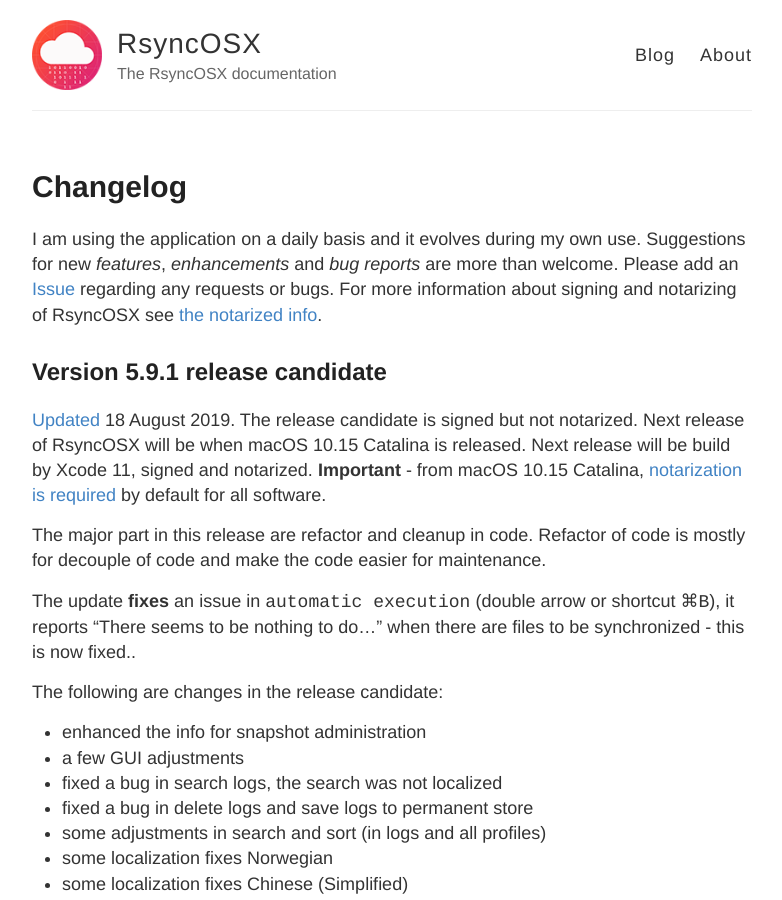
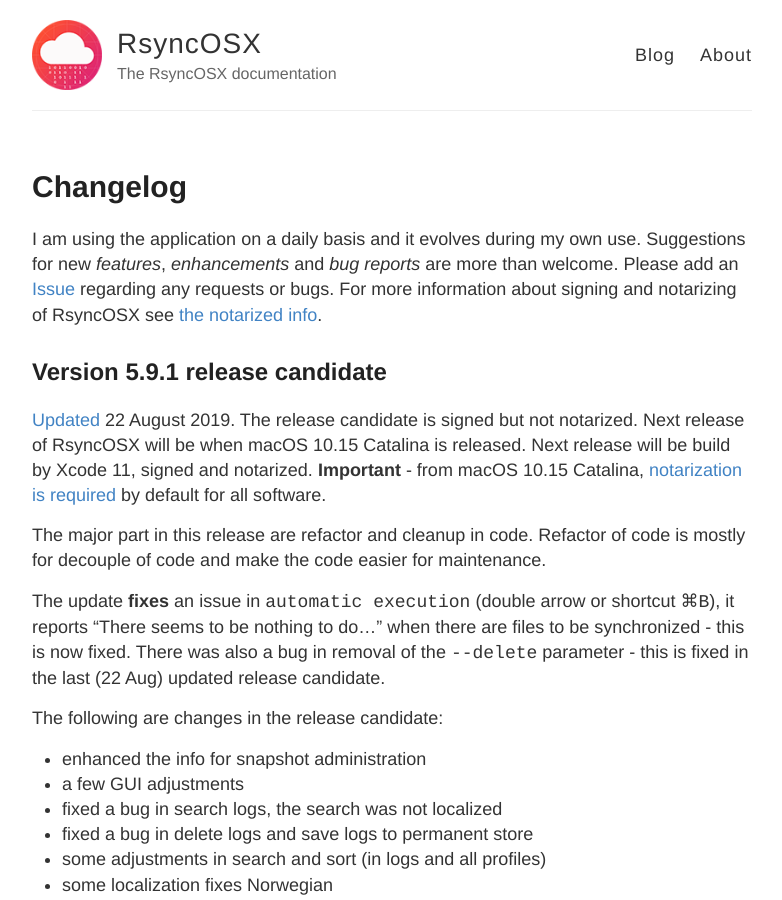
Before and after one commit to d2s/Documentation, a Jekyll site: the page built from _posts/2018-04-10-Changelog.md, in a window 1280 px wide and 900 px high. Shown: the whole window, without its empty margins (248-1030 px from the left). Built offline with Jekyll 4.4.1, drawn with Linux system fonts in a browser that asks for light colours.

Commit message:
Update 2018-04-10-Changelog.md

```diff
--- a/_posts/2018-04-10-Changelog.md
+++ b/_posts/2018-04-10-Changelog.md
@@ -7,11 +7,11 @@ I am using the application on a daily basis and it evolves during my own use. Su
 
 ## Version 5.9.1 release candidate
 
-[Updated](https://github.com/rsyncOSX/RsyncOSX/releases/tag/v5.9.1rc) 18 August 2019. The release candidate is signed but not notarized. Next release of RsyncOSX will be when macOS 10.15 Catalina is released. Next release will be build by Xcode 11, signed and notarized. **Important** - from macOS 10.15 Catalina, [notarization is required](/Notarized) by default for all software.
+[Updated](https://github.com/rsyncOSX/RsyncOSX/releases/tag/v5.9.1rc) 22 August 2019. The release candidate is signed but not notarized. Next release of RsyncOSX will be when macOS 10.15 Catalina is released. Next release will be build by Xcode 11, signed and notarized. **Important** - from macOS 10.15 Catalina, [notarization is required](/Notarized) by default for all software.
 
 The major part in this release are refactor and cleanup in code. Refactor of code is mostly for decouple of code and make the code easier for maintenance.
 
-The update **fixes** an issue in `automatic execution` (double arrow or shortcut `⌘B`), it reports "There seems to be nothing to do..." when there are files to be synchronized - this is now fixed..
+The update **fixes** an issue in `automatic execution` (double arrow or shortcut `⌘B`), it reports "There seems to be nothing to do..." when there are files to be synchronized - this is now fixed. There was also a bug in removal of the `--delete` parameter - this is fixed in the last (22 Aug) updated release candidate.
 
 The following are changes in the release candidate:
 
```
